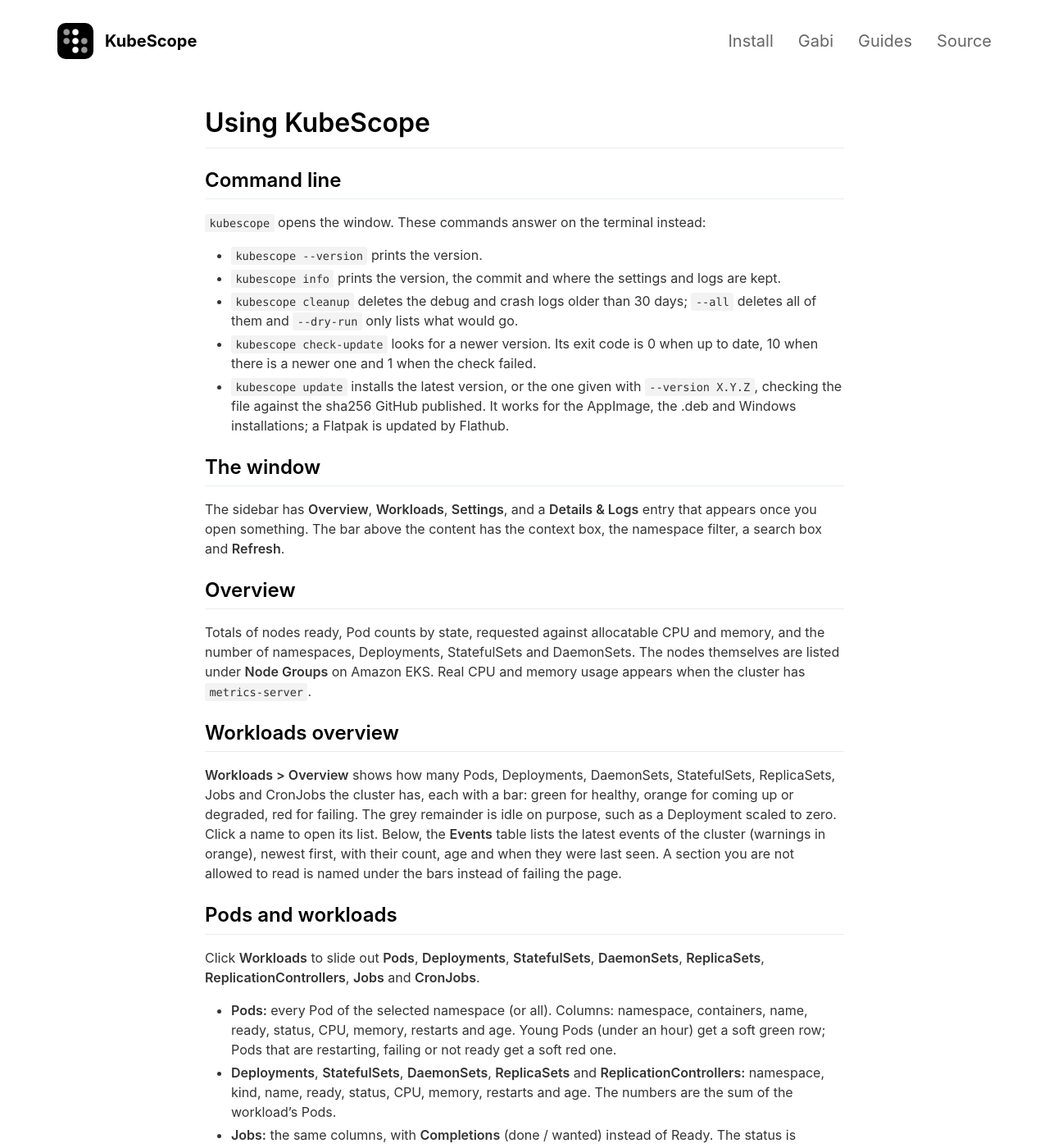
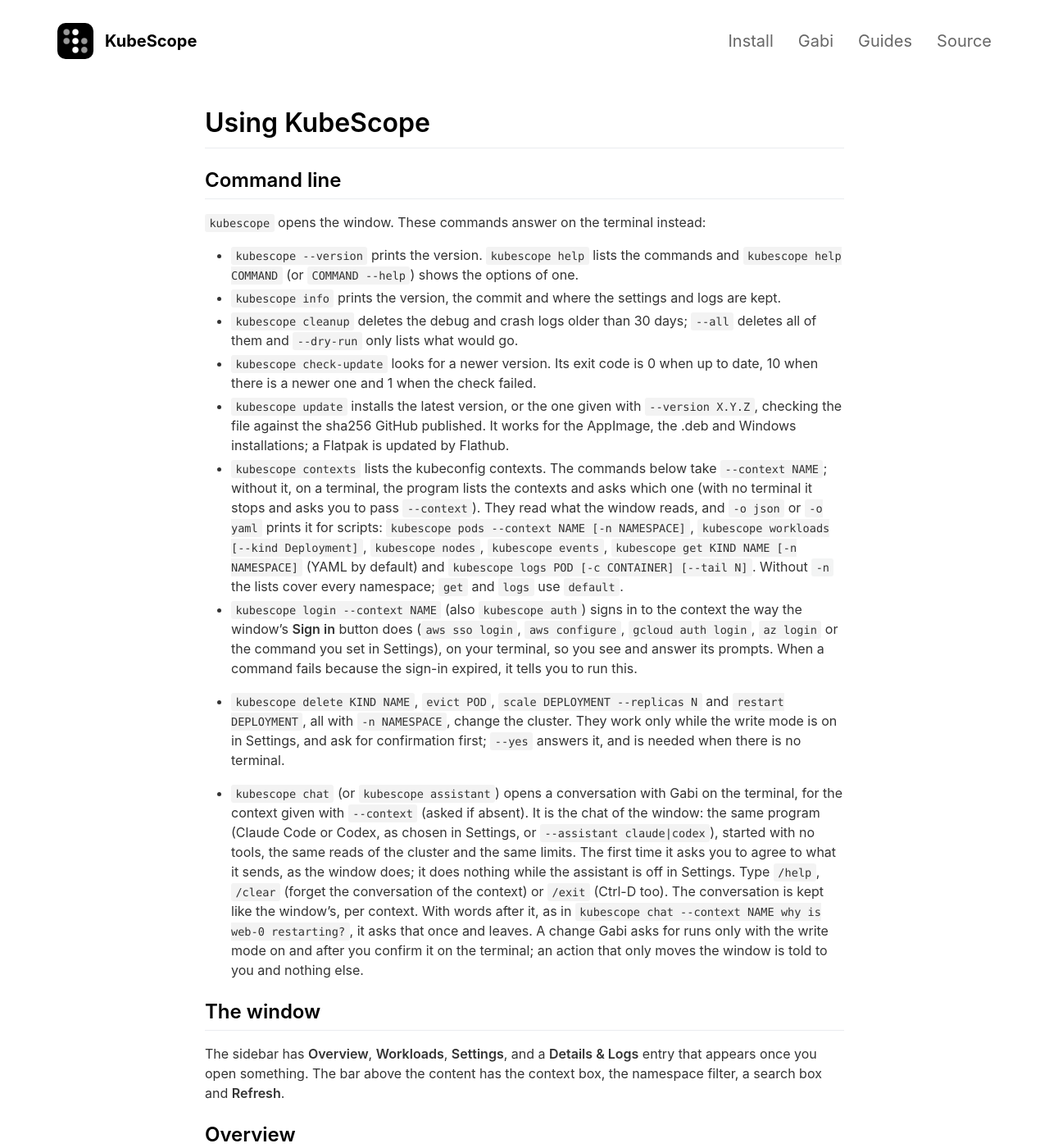
Before and after one commit to dcotecnologia/kubescope, a Jekyll site: the page built from docs/guides/Using-KubeScope.md, in a window 1280 px wide and 1400 px high. Shown: the whole window at 82% size. Built offline with Jekyll 4.4.1, drawn with Linux system fonts in a browser that asks for light colours.

Commit message:
docs(cli): document the cluster, login, help and chat commands
The guide lists each command, SECURITY.md says the command line is bound by
the same write mode, confirmation and agreement as the window, and the
changelog has an entry for each.

```diff
--- a/docs/guides/Using-KubeScope.md
+++ b/docs/guides/Using-KubeScope.md
@@ -8,7 +8,7 @@
 
 `kubescope` opens the window. These commands answer on the terminal instead:
 
-- `kubescope --version` prints the version.
+- `kubescope --version` prints the version. `kubescope help` lists the commands and `kubescope help COMMAND` (or `COMMAND --help`) shows the options of one.
 - `kubescope info` prints the version, the commit and where the settings and
   logs are kept.
 - `kubescope cleanup` deletes the debug and crash logs older than 30 days;
@@ -19,6 +19,37 @@
   `--version X.Y.Z`, checking the file against the sha256 GitHub published. It
   works for the AppImage, the .deb and Windows installations; a Flatpak is
   updated by Flathub.
+- `kubescope contexts` lists the kubeconfig contexts. The commands below take
+  `--context NAME`; without it, on a terminal, the program lists the contexts and
+  asks which one (with no terminal it stops and asks you to pass `--context`).
+  They read what the window reads, and `-o json` or `-o yaml` prints it for
+  scripts: `kubescope pods --context NAME [-n NAMESPACE]`, `kubescope workloads
+  [--kind Deployment]`, `kubescope nodes`, `kubescope events`, `kubescope get KIND
+  NAME [-n NAMESPACE]` (YAML by default) and `kubescope logs POD [-c CONTAINER]
+  [--tail N]`. Without `-n` the lists cover every namespace; `get` and `logs` use
+  `default`.
+- `kubescope login --context NAME` (also `kubescope auth`) signs in to the context the way the window's
+  **Sign in** button does (`aws sso login`, `aws configure`, `gcloud auth login`,
+  `az login` or the command you set in Settings), on your terminal, so you see
+  and answer its prompts. When a command fails because the sign-in expired, it
+  tells you to run this.
+- `kubescope delete KIND NAME`, `evict POD`, `scale DEPLOYMENT --replicas N` and
+  `restart DEPLOYMENT`, all with `-n NAMESPACE`, change the cluster. They work
+  only while the write mode is on in Settings, and ask for confirmation first;
+  `--yes` answers it, and is needed when there is no terminal.
+
+- `kubescope chat` (or `kubescope assistant`) opens a conversation with Gabi on the
+  terminal, for the context given with `--context` (asked if absent). It is the chat
+  of the window: the same program (Claude Code or Codex, as chosen in Settings, or
+  `--assistant claude|codex`), started with no tools, the same reads of the cluster
+  and the same limits. The first time it asks you to agree to what it sends, as the
+  window does; it does nothing while the assistant is off in Settings. Type
+  `/help`, `/clear` (forget the conversation of the context) or `/exit` (Ctrl-D
+  too). The conversation is kept like the window's, per context. With words after
+  it, as in `kubescope chat --context NAME why is web-0 restarting?`, it asks that
+  once and leaves. A change Gabi asks for runs only with the write mode on and
+  after you confirm it on the terminal; an action that only moves the window is
+  told to you and nothing else.
 
 ## The window
 
```
Also changed, not shown: SECURITY.md (+7 -0 lines), docs/guides/security.md (+7 -0 lines), CHANGELOG.md, src/kubescope/assets/CHANGELOG.md.
